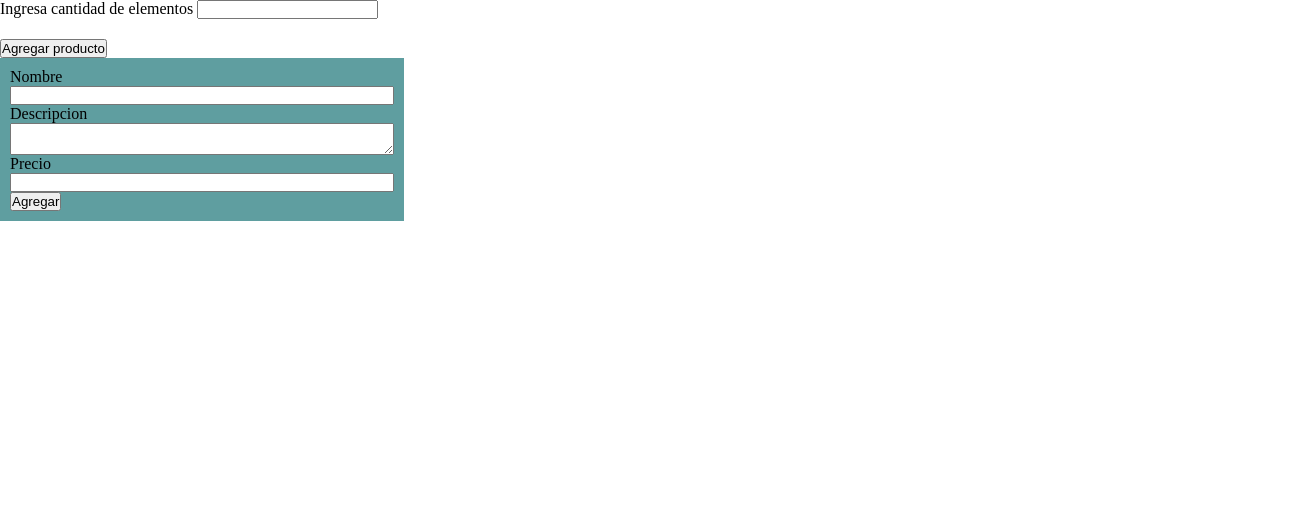
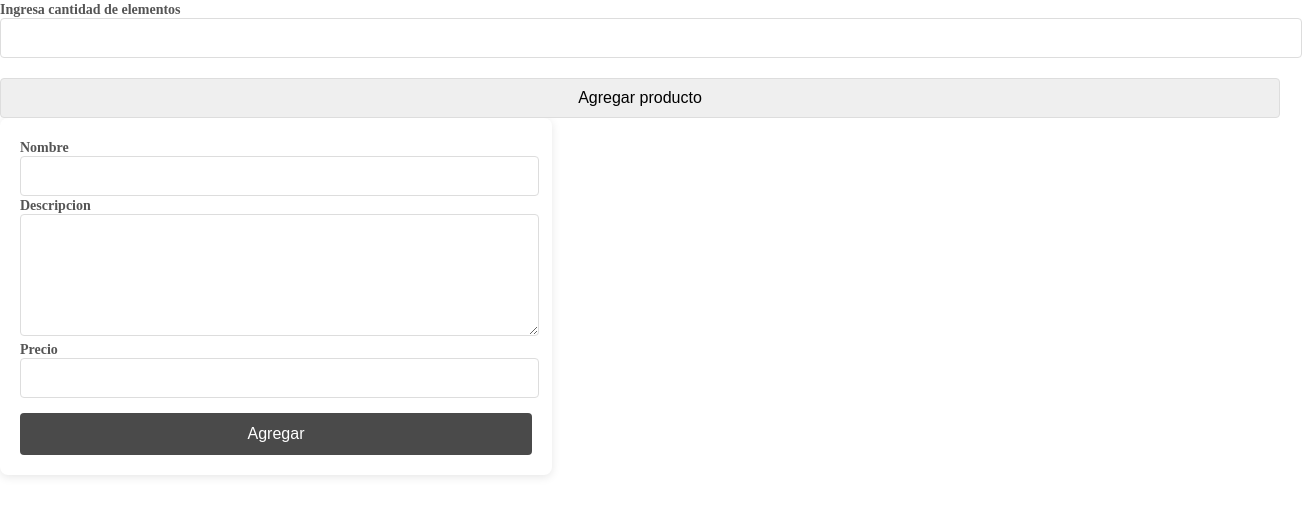
Before and after one commit to AmancioCruz/Interfaz-Dinamica-2025, a plain HTML site: page Formularios/index.html in a window 1280 px wide. Shown: the whole page, 1302 px wide, since content can reach past the window. Drawn offline with Linux system fonts and the light colour scheme.

Commit message:
[Agrega] estilo al formulario producto nuevo

```diff
--- a/Formularios/css/estilo.css
+++ b/Formularios/css/estilo.css
@@ -1,14 +1,15 @@
-*{
+* {
     margin: 0;
-    padding: 0 ;
+    padding: 0;
 }
 
-.elementos{
+.elementos {
     display: grid;
     grid-template-columns: repeat(auto-fill, minmax(300px, 1fr));
     gap: 25px;
     margin-top: 20px;
 }
+
 .contenedor {
     background-color: white;
     border-radius: 12px;
@@ -17,14 +18,69 @@
     flex-direction: column;
 }
 
-.contenedor_formulario_producto_nuevo{
-    padding: 10px 10px 10px ;
-    background-color: cadetblue;
-    width: 30vw;
+.contenedor_principal {
+    max-width: 600px;
+    margin: 0 auto;
 }
 
-#formulario_producto_nuevo{
+.btn_agregar {
+    background-color: #4a4a4a;
+    color: white;
+    border: none;
+    padding: 12px 20px;
+    margin-bottom: 20px;
+    cursor: pointer;
+    font-size: 16px;
+    border-radius: 4px;
+    transition: background-color 0.3s;
+}
+
+.btn_agregar:hover {
+    background-color: #333;
+}
+
+.contenedor_formulario_producto_nuevo {
+    width: 40vw;
+    background-color: white;
+    padding: 20px;
+    border-radius: 8px;
+    box-shadow: 0 2px 10px rgba(0, 0, 0, 0.1);
+    display: grid;
+    grid-gap: 15px;
+}
+
+label {
+    font-weight: bold;
+    font-size: 14px;
+    color: #555;
+}
+
+input,
+textarea {
     width: 100%;
-    display: flex;
-    flex-direction: column;
+    padding: 10px;
+    border: 1px solid #ddd;
+    border-radius: 4px;
+    font-size: 16px;
 }
+
+textarea {
+    min-height: 100px;
+    resize: vertical;
+}
+
+button {
+    background-color: #4a4a4a;
+    color: white;
+    border: none;
+    padding: 12px;
+    cursor: pointer;
+    font-size: 16px;
+    border-radius: 4px;
+    transition: background-color 0.3s;
+    grid-column: span 2;
+}
+
+button:hover {
+    background-color: #333;
+}
```
